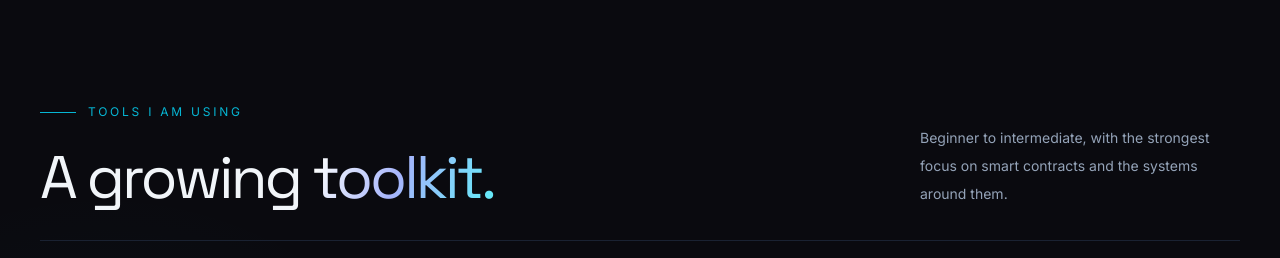
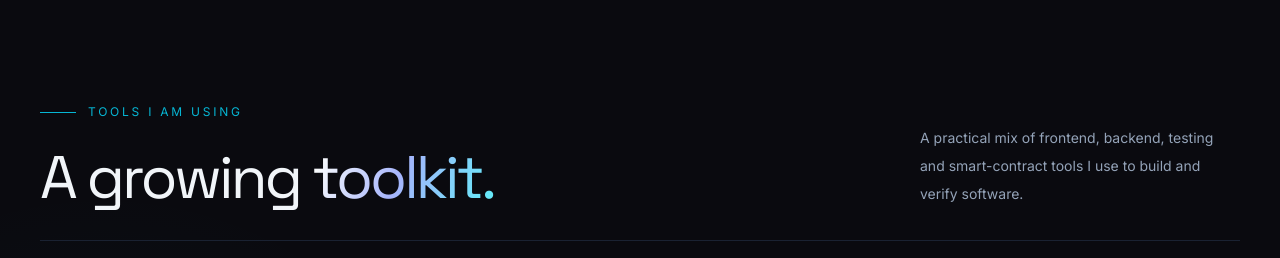
Before and after one commit to Alike001/alike-portfolio, a Next.js app: page / in a window 1280 px wide. Shown: the part 3320-3578 px from the top of the page. Built offline with nearby package versions, Linux system fonts and the light colour scheme.

Commit message:
feat: refresh original components/Skills.jsx without changing design

```diff
--- a/components/Skills.jsx
+++ b/components/Skills.jsx
@@ -8,7 +8,7 @@ export default function Skills() {
   return (
     <section id="skills" className="py-32 sm:py-40 lg:py-48">
       <div className="container-shell">
-        <Reveal><div className="mb-14 flex flex-col justify-between gap-7 border-b border-line/80 pb-8 sm:flex-row sm:items-end"><div><div className="mb-7 flex items-center gap-3 text-xs uppercase tracking-[.23em] text-cyan"><span className="h-px w-9 bg-cyan" />Tools I am using</div><h2 className="font-display text-4xl leading-none tracking-[-.05em] text-cloud sm:text-6xl">A growing <span className="text-gradient">toolkit.</span></h2></div><p className="max-w-xs text-sm leading-7 text-muted">Beginner to intermediate, with the strongest focus on smart contracts and the systems around them.</p></div></Reveal>
+        <Reveal><div className="mb-14 flex flex-col justify-between gap-7 border-b border-line/80 pb-8 sm:flex-row sm:items-end"><div><div className="mb-7 flex items-center gap-3 text-xs uppercase tracking-[.23em] text-cyan"><span className="h-px w-9 bg-cyan" />Tools I am using</div><h2 className="font-display text-4xl leading-none tracking-[-.05em] text-cloud sm:text-6xl">A growing <span className="text-gradient">toolkit.</span></h2></div><p className="max-w-xs text-sm leading-7 text-muted">A practical mix of frontend, backend, testing and smart-contract tools I use to build and verify software.</p></div></Reveal>
         <div className="grid gap-5 md:grid-cols-2">
           {skillGroups.map(({ label, icon: GroupIcon, skills }, groupIndex) => (
             <Reveal key={label} delay={groupIndex * .07} direction={groupIndex % 2 ? "right" : "left"}>
```
